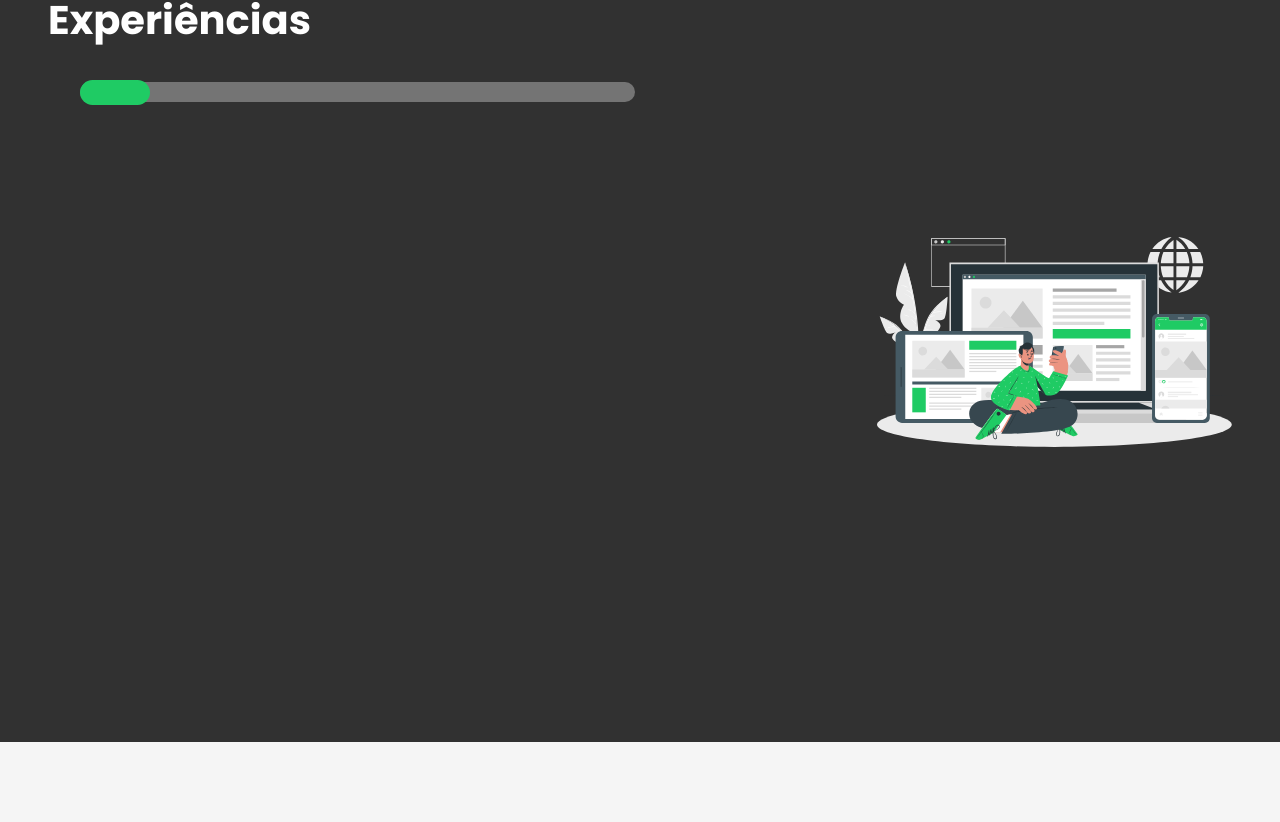
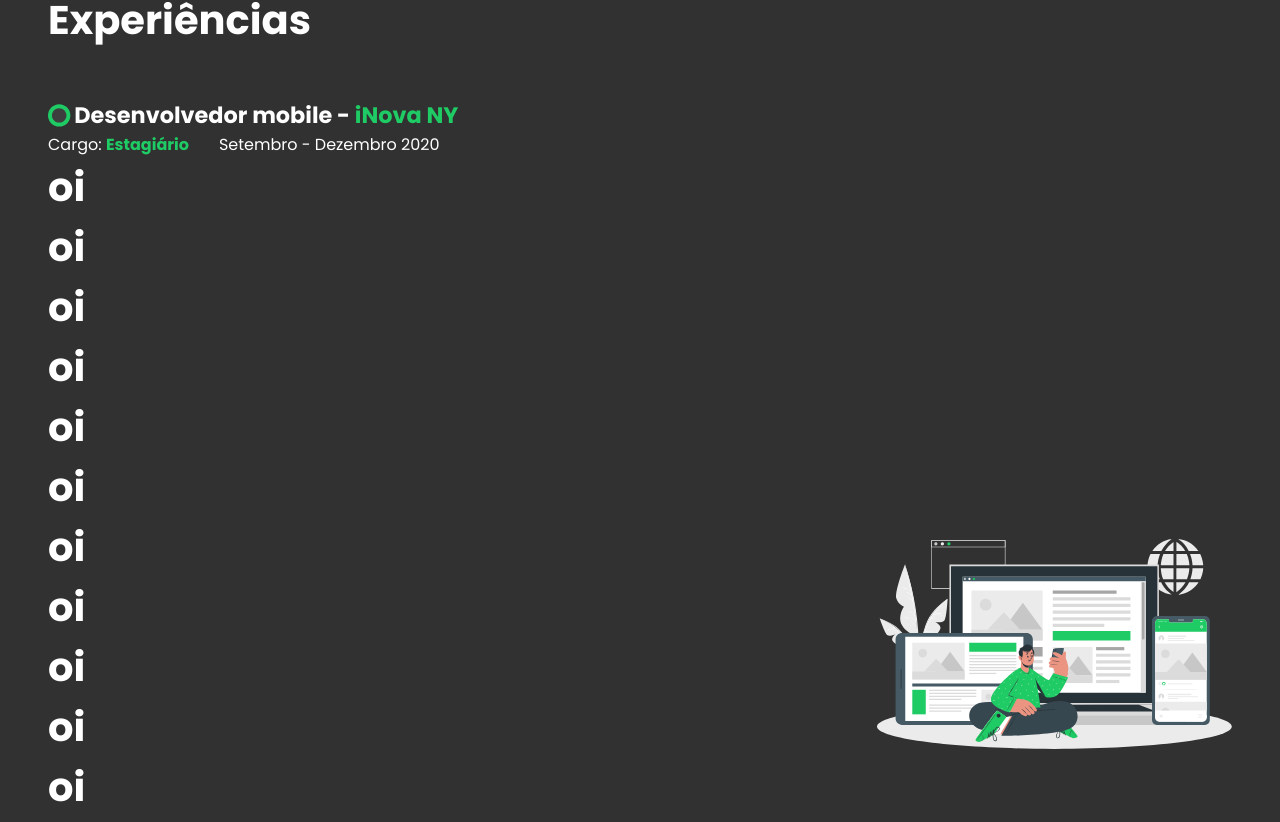
Before and after one commit to Mynameisjohndev/myPersonalBlog, a React (Create React App) app: page / in a window 1280 px wide. Shown: the part 858-1680 px from the top of the page. Built offline with nearby package versions, Linux system fonts and the light colour scheme.

Commit message:
feat: select experience

```diff
--- a/src/components/DeveloperExperiencies/SelectExperienceBar/index.tsx
+++ /dev/null
@@ -1,11 +0,0 @@
-import { ContainerSelectExperienceBar } from './styles';
-
-const SelectExperienceBar = () => {
-  return (
-    <ContainerSelectExperienceBar>
-      <div className="select" />
-    </ContainerSelectExperienceBar>
-  );
-};
-
-export { SelectExperienceBar };
--- a/src/components/DeveloperExperiencies/SelectExperienceBar/styles.ts
+++ /dev/null
@@ -1,23 +0,0 @@
-import styled from 'styled-components';
-
-const ContainerSelectExperienceBar = styled.div`
-  width: 70%;
-  height: 20px;
-  border-radius: 12.5px;
-  background-color: ${({ theme }) => theme.COLORS.BLACK_10};
-  transition: 0.3s all;
-  display: flex;
-  margin: 2rem;
-  align-items: center;
-
-  .select {
-    height: 25px;
-    width: 70px;
-    border-radius: 20px;
-    background-color: ${({ theme }) => theme.COLORS.GREEN_30};
-    position: absolute;
-    cursor: pointer;
-  }
-`;
-
-export { ContainerSelectExperienceBar };
--- a/src/components/DeveloperExperiencies/index.tsx
+++ /dev/null
@@ -1,12 +0,0 @@
-import { SelectExperienceBar } from './SelectExperienceBar';
-import { ContainerDeveloperExperiencies } from './styles';
-
-const DeveloperExperiencies = () => {
-  return (
-    <ContainerDeveloperExperiencies>
-      <SelectExperienceBar />
-    </ContainerDeveloperExperiencies>
-  );
-};
-
-export { DeveloperExperiencies };
--- a/src/components/DeveloperExperiencies/styles.ts
+++ /dev/null
@@ -1,9 +0,0 @@
-import styled from 'styled-components';
-
-const ContainerDeveloperExperiencies = styled.div`
-  width: 100%;
-  height: 100%;
-  /* background-color: ${({ theme }) => theme.COLORS.WHITE}; */
-`;
-
-export { ContainerDeveloperExperiencies };
--- /dev/null
+++ b/src/components/SelectExperience/CustomScroll.ts
@@ -0,0 +1,73 @@
+import { darken } from 'polished';
+import styled from 'styled-components';
+
+const SelectExperienceContainer = styled.div`
+  display: flex;
+  flex-direction: column;
+  height: 100%;
+  width: 85%;
+
+  .scroll-row {
+    height: 2rem;
+    overflow-y: hidden;
+    overflow-x: scroll;
+    scroll-snap-type: x mandatory;
+    white-space: nowrap;
+    &::-webkit-scrollbar-track {
+      background-color: ${({ theme }) => theme.COLORS.BLACK_30};
+    }
+    &::-webkit-scrollbar-thumb {
+      background-color: ${({ theme }) => theme.COLORS.GREEN_30};
+    }
+    &::-webkit-scrollbar-thumb:hover {
+      background-color: ${({ theme }) => darken(0.04, theme.COLORS.GREEN_30)};
+    }
+  }
+
+  .scroll-stop {
+    display: inline-block;
+    scroll-snap-align: start;
+    width: 100%;
+    height: 100%;
+  }
+`;
+
+const ContentRow = styled.div`
+  flex: 2;
+  min-height: 85%;
+  max-height: 85%;
+  display: flex;
+  flex-direction: column;
+  width: 100%;
+  margin-top: 1rem;
+  overflow-y: auto;
+  &::-webkit-scrollbar {
+    display: none;
+  }
+  -ms-overflow-style: none;
+  scrollbar-width: none;
+  .title-experience {
+    width: 100%;
+    .column-experience {
+      width: 100%;
+      display: flex;
+      flex-direction: column;
+    }
+    .row-experience {
+      width: 100%;
+      display: flex;
+      flex-direction: row;
+      align-items: center;
+      justify-content: flex-start;
+      h1 {
+        padding-left: 0.2rem;
+        font-size: 1.4rem;
+      }
+      .green {
+        color: ${({ theme }) => theme.COLORS.GREEN_30};
+      }
+    }
+  }
+`;
+
+export { SelectExperienceContainer, ContentRow };
--- /dev/null
+++ b/src/components/SelectExperience/index.tsx
@@ -0,0 +1,80 @@
+import React, { useState } from 'react';
+// import { FaRegCircle } from 'react-icons/fa';
+
+import Experience from '../../assets/Experience.svg';
+import { ContentRow, SelectExperienceContainer } from './CustomScroll';
+
+export interface IExperience {
+  ocupation: string;
+  company: string;
+  office: string;
+  date: string;
+  techs: string[];
+  description: string[];
+}
+interface ISelectExperience {
+  sections: IExperience[];
+}
+
+const SelectExperience: React.FC<ISelectExperience> = ({ sections }) => {
+  const [activeSection, setActiveSection] = useState(0);
+  const handleScroll = (event: React.UIEvent<HTMLDivElement>) => {
+    const scrollPosition = event.currentTarget.scrollLeft;
+    const sectionWidth = event.currentTarget.clientWidth;
+    const newActiveSection = Math.round(scrollPosition / sectionWidth);
+
+    if (newActiveSection !== activeSection) {
+      setActiveSection(newActiveSection);
+    }
+  };
+  const { company, date, ocupation, office, techs } = sections[activeSection];
+
+  return (
+    <SelectExperienceContainer>
+      <div className="scroll-row" onScroll={handleScroll}>
+        {sections.map((_, index) => (
+          <div key={index} className="scroll-stop" />
+        ))}
+      </div>
+      <ContentRow>
+        <div className="title-experience">
+          <div className="column-experience">
+            <div className="row-experience">
+              <img src={Experience} />
+              <h1>
+                {ocupation} - <b className="green">{company}</b>
+              </h1>
+            </div>
+            <div className="row-experience">
+              <span>
+                Cargo: <b className="green">{office}</b>
+                &nbsp;&nbsp;&nbsp;&nbsp;&nbsp;&nbsp;&nbsp;{date}
+              </span>
+            </div>
+          </div>
+        </div>
+        <h1>oi</h1>
+        <h1>oi</h1>
+        <h1>oi</h1>
+        <h1>oi</h1>
+        <h1>oi</h1>
+        <h1>oi</h1>
+        <h1>oi</h1>
+        <h1>oi</h1>
+        <h1>oi</h1>
+        <h1>oi</h1>
+        <h1>oi</h1>
+        <h1>oi</h1>
+        <h1>oi</h1>
+        <h1>oi</h1>
+        <h1>oi</h1>
+        <h1>oi</h1>
+        <h1>oi</h1>
+        <h1>oi</h1>
+        <h1>oi</h1>
+      </ContentRow>
+    </SelectExperienceContainer>
+  );
+};
+
+export default SelectExperience;
--- a/src/pages/Portfolio/Experiencies/index.tsx
+++ b/src/pages/Portfolio/Experiencies/index.tsx
@@ -1,13 +1,39 @@
 import Ilustration from '../../../assets/fullstack.svg';
-import { DeveloperExperiencies } from '../../../components/DeveloperExperiencies';
+import SelectExperience, {
+  IExperience,
+} from '../../../components/SelectExperience';
 import { ContainerExperiencePage } from './styles';
 
 const Experiencies = () => {
+  const sections: IExperience[] = [
+    {
+      ocupation: 'Desenvolvedor mobile',
+      company: 'iNova NY',
+      office: 'Estagiário',
+      date: 'Setembro - Dezembro 2020',
+      techs: ['react', 'react-native', 'insomnia', 'github'],
+      description: [
+        '· Encarregado em criar novas features e fazer correções no aplicativo da empresa que era um gerenciador de projeto, onde o era possível acompanhar o progresso de cada funcionário em suas tarefas.',
+        '· Tive a oportunidade de estudar e aprender na pratica react e react native, assim como ajudar em correções em landing pages que eram feitas em WordPress.',
+      ],
+    },
+    {
+      ocupation: 'Desenvolvedor mobile',
+      company: 'Mestres da Web',
+      office: 'Desenvolvedor Júnior',
+      date: 'Janeiro - Abril 2022',
+      techs: ['react-native', 'insomnia', 'github'],
+      description: [
+        '· Encarregado em criar novas features e fazer correções no aplicativo da empresa que era um gerenciador de projeto, onde o era possível acompanhar o progresso de cada funcionário em suas tarefas.',
+        '· Tive a oportunidade de estudar e aprender na pratica react e react native, assim como ajudar em correções em landing pages que eram feitas em WordPress.',
+      ],
+    },
+  ];
   return (
     <ContainerExperiencePage>
       <div className="column-experience">
         <h1>Experiências</h1>
-        <DeveloperExperiencies />
+        <SelectExperience sections={sections} />
       </div>
       <img draggable="false" src={Ilustration} className="ilustration" />
     </ContainerExperiencePage>
--- a/src/pages/Portfolio/Experiencies/styles.ts
+++ b/src/pages/Portfolio/Experiencies/styles.ts
@@ -1,7 +1,7 @@
 import { styled } from 'styled-components';
 
 export const ContainerExperiencePage = styled.section`
-  height: 100vh;
+  min-height: 100vh;
   min-width: 100%;
   padding: 3rem;
   display: flex;
```
Also changed, not shown: src/assets/Experience.svg (added), 1 other file (tests, documents, lock files or other folders).
